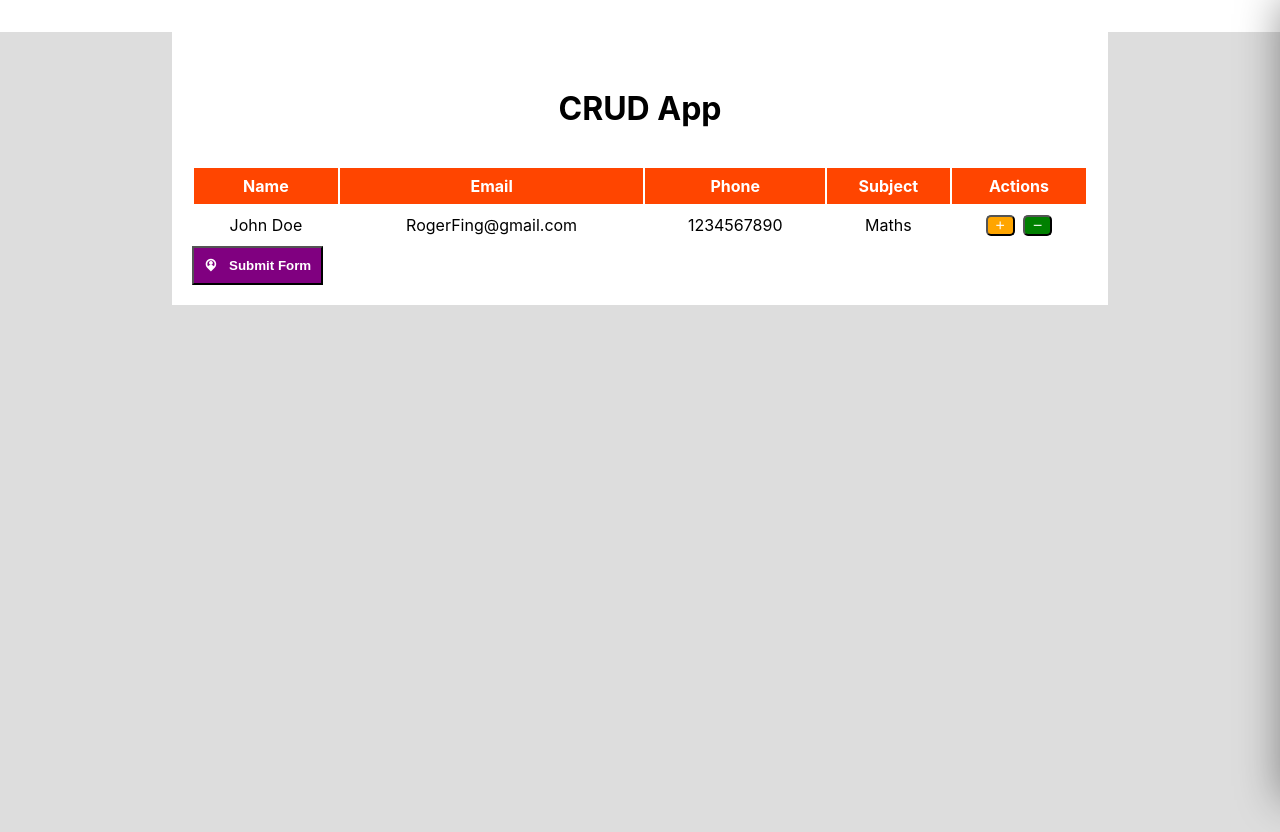
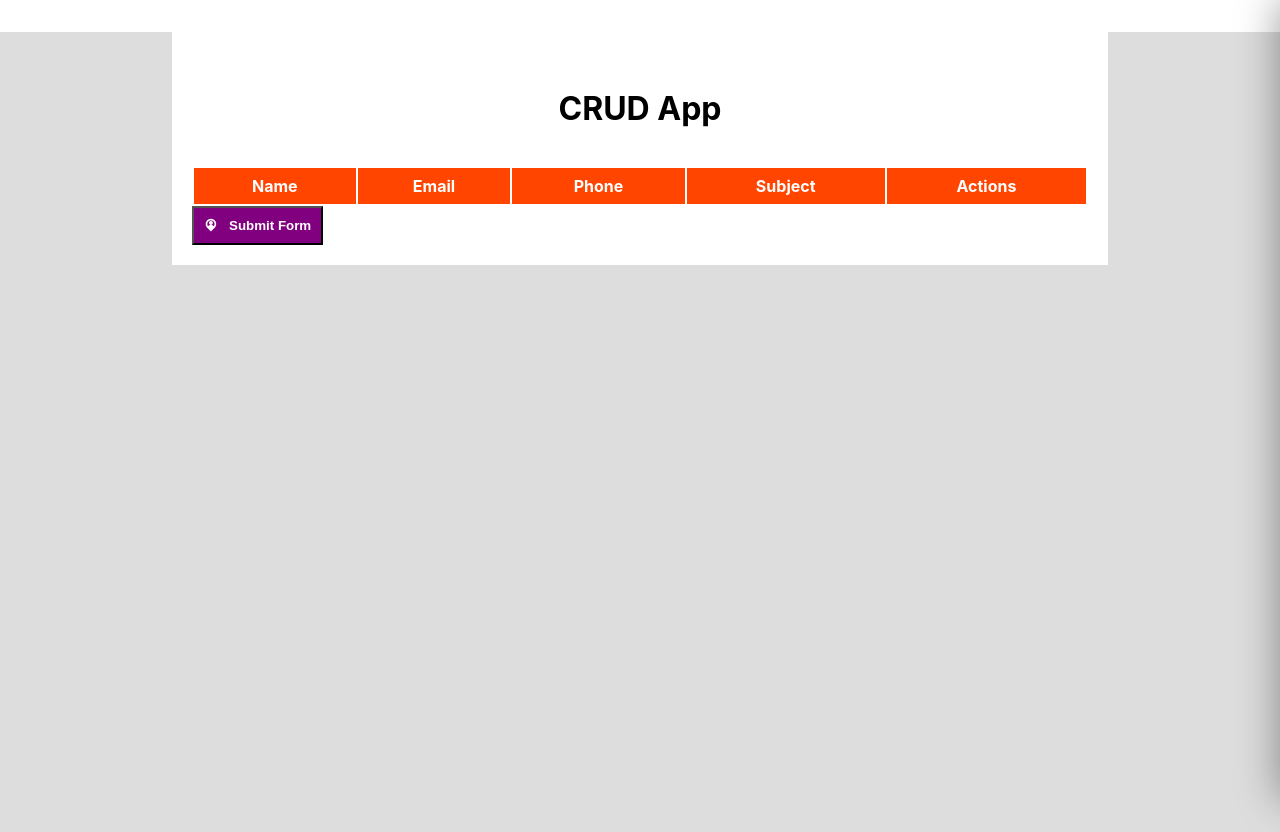
Before and after one commit to souravsharma-dev/my-ReactCRUD-project, a React (Create React App) app: page / in a window 1280 px wide. Built offline with nearby package versions, Linux system fonts and the light colour scheme.

Commit message:
change in UI

```diff
--- a/src/App.js
+++ b/src/App.js
@@ -5,6 +5,8 @@ import './App.css'
 const App = () => {
 
 const [rightdrawer, setRightDrawer] = useState(-450)
+
+const [students, setStudents] = useState([])
 
 const [form, setForm] = useState({
   fullname: '',
@@ -28,7 +30,15 @@ const [form, setForm] = useState({
 
   const createStudent = (e) => {
     e.preventDefault()
-    console.log(form)
+    //console.log(form)
+    setStudents([...students, form])
+    setForm({
+        fullname: '',
+        email: '',
+        phone: '',
+        subject: '',
+        date: ''
+    })
   }
 
   const handleSubmit = () => {
@@ -62,12 +72,14 @@ const [form, setForm] = useState({
         </thead>
 
         <tbody>
-
-          <tr>
-            <td> John Doe </td>
-            <td> RogerFing@gmail.com </td>
-            <td> 1234567890 </td>
-            <td> Maths </td>
+        {
+         students.map((item, index)=>(
+                <tr>
+            <td> {index + 1} </td>
+            <td> {item.fullname} </td>
+            <td> {item.email} </td>
+            <td> {item.phone} </td>
+            <td> {item.subject} </td>
             <td style={{
 
             }}>
@@ -84,7 +96,8 @@ const [form, setForm] = useState({
               }}><i class="ri-subtract-fill"></i></button>
             </td>
           </tr>
-
+         ))
+        }
 
         </tbody>
       </table>
@@ -131,6 +144,7 @@ const [form, setForm] = useState({
           padding: '20px',
         }}>
           <input
+          value = {form.fullname}
           onChange = {handleChange}
           required
           name='fullname'
@@ -142,6 +156,7 @@ const [form, setForm] = useState({
             borderRadius: '4px'
           }}></input>
           <input
+          value = {form.email}
           onChange = {handleChange}
           required
           name='email'
@@ -152,6 +167,7 @@ const [form, setForm] = useState({
             borderRadius: '4px'
           }}></input>
           <input
+          value = {form.phone}
           onChange = {handleChange}
           required
           name='phone'
@@ -163,6 +179,7 @@ const [form, setForm] = useState({
             borderRadius: '4px'
           }}></input>
           <input
+          value = {form.subject}
           onChange = {handleChange}
           required
           name='subject'
@@ -173,6 +190,7 @@ const [form, setForm] = useState({
             borderRadius: '4px'
           }}></input>
           <input
+          value = {form.date}
           onChange = {handleChange}
           required
           name='date'
```
